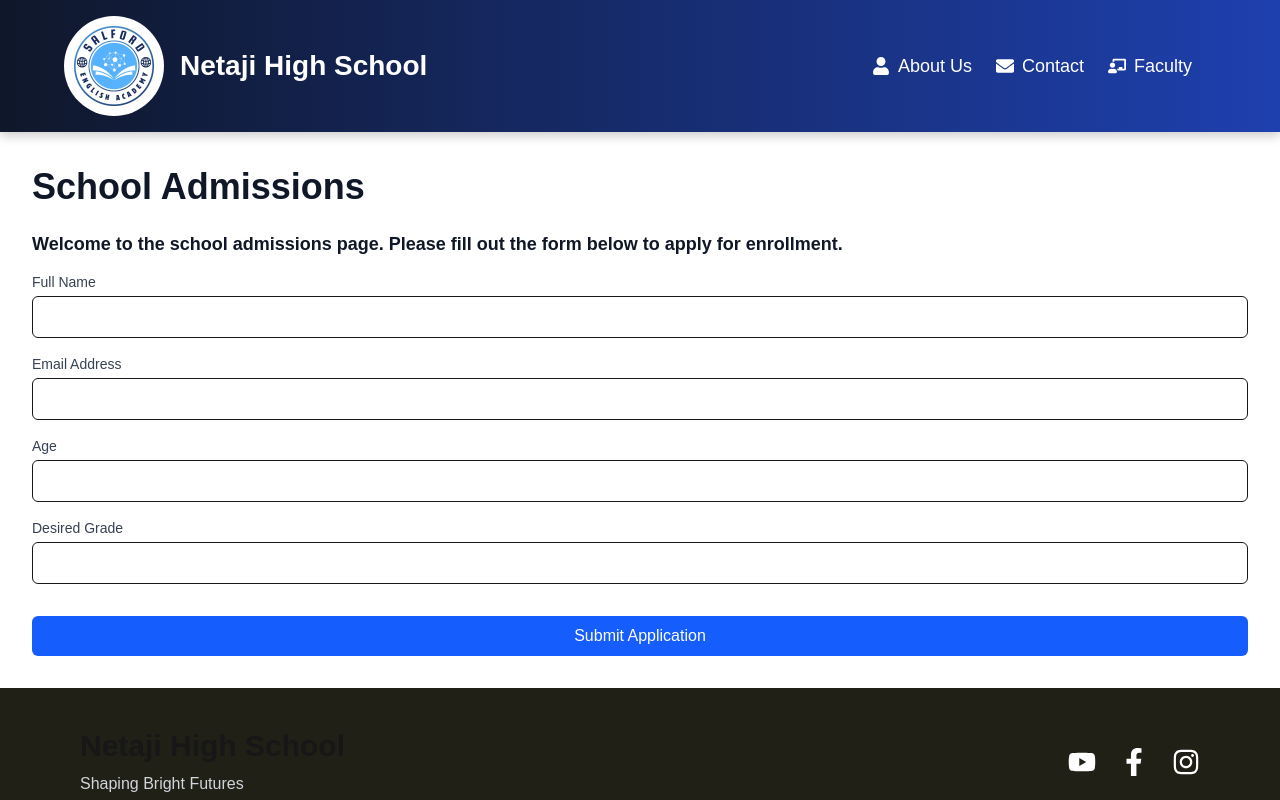
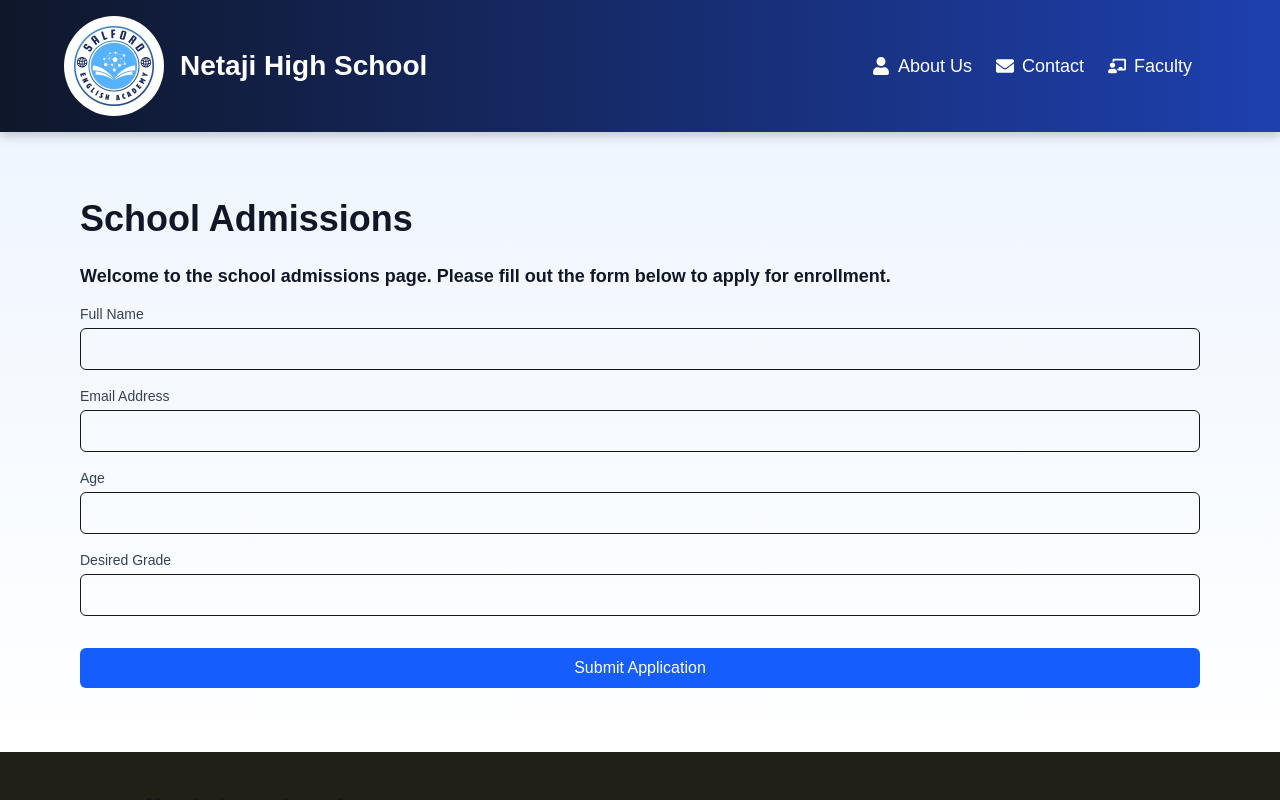
Before and after one commit to coding-yoddha/netaji-school-qutbullapur, a Next.js app: page /admissions in a window 1280 px wide. Shown: the top 800 px of the page. Built offline with nearby package versions, Linux system fonts and the light colour scheme.

Commit message:
Update Admission.tsx

```diff
--- a/src/containers/Admission.tsx
+++ b/src/containers/Admission.tsx
@@ -10,7 +10,7 @@ export default function AdmissionsPage() {
   };
 
   return (
-    <div className="container mx-auto p-8">
+    <div className="relative bg-gradient-to-b from-blue-50 to-white py-16 px-6 sm:px-12 lg:px-20">
       <h1 className="text-4xl font-bold mb-6 font-extrabold text-gray-900 leading-tight">School Admissions</h1>
       {!submitted ? (
         <>
```
